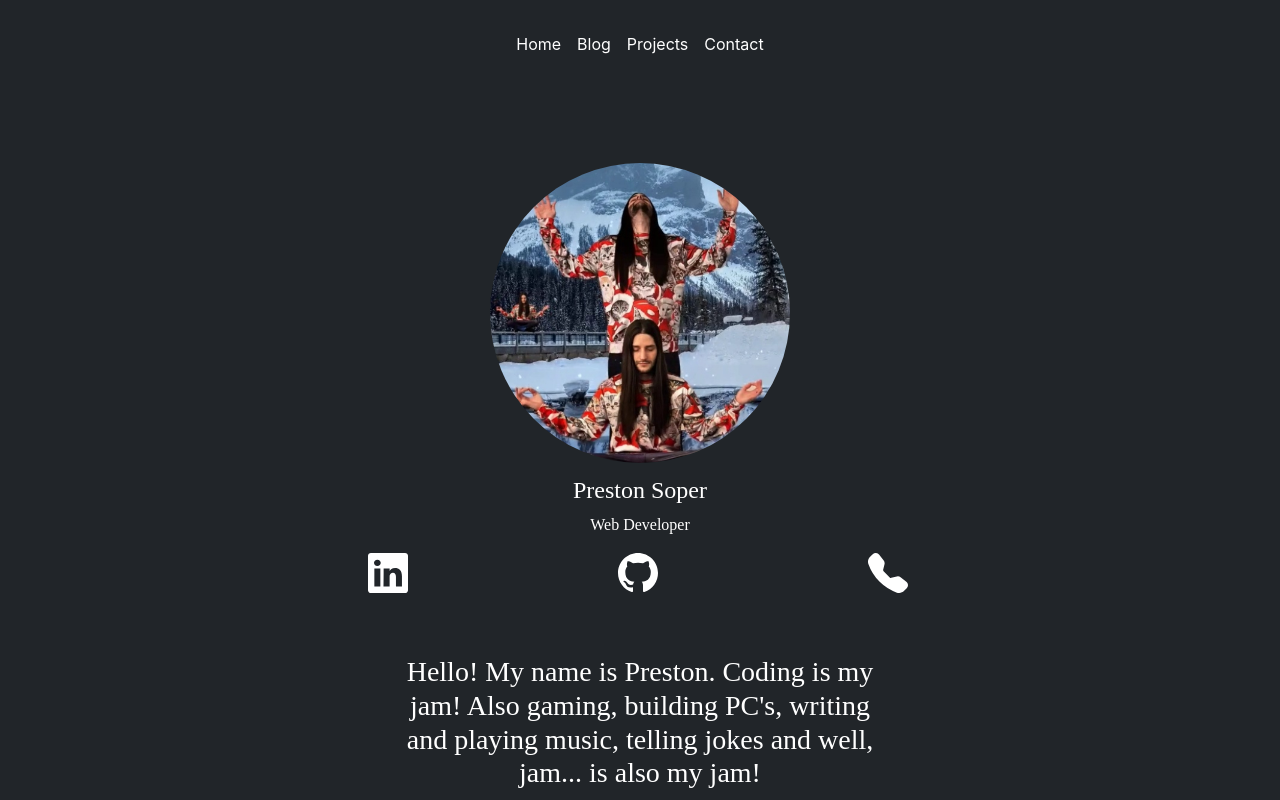
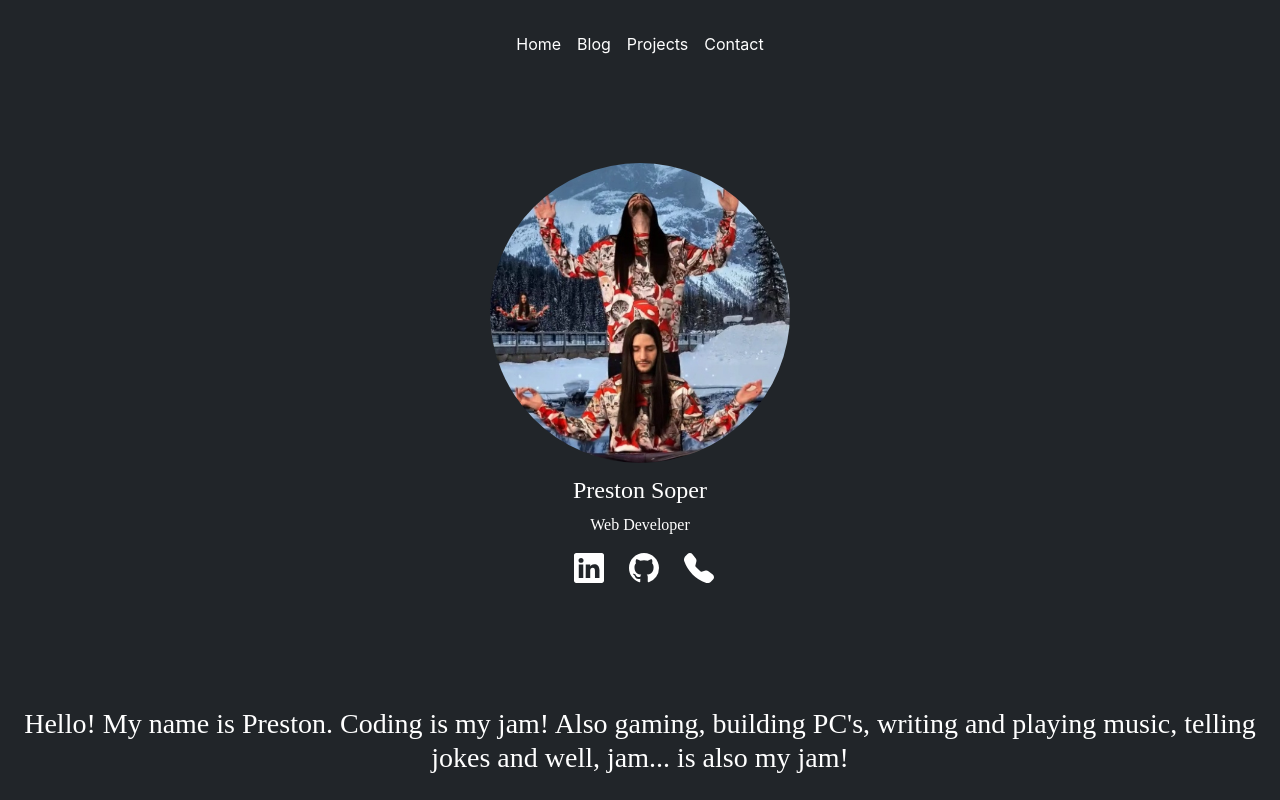
Before and after one commit to psoper1/psoper1.github.io, a React (Create React App) app in the folder app/: page / in a window 1280 px wide. Built offline with nearby package versions, Linux system fonts and the light colour scheme; the HTML template or start-up script is replaced by a standard one; a web font is replaced by a local one.

Commit message:
fixed social icon layout for the most part

```diff
--- a/app/src/App.css
+++ b/app/src/App.css
@@ -95,18 +95,16 @@
   color: inherit;
 }
 
-.social-icons {
-  margin-right: 22%;
+.icon {
+  padding-right: 25px;
 }
 
 
-.social-icons li {
-  border-width: 1px;
-  padding-left: 25%;
+.social-icons {
   list-style-type: none;
   justify-content: center;
-  align-items: center;
-  display: inline;
+  display: flex;
+  flex-direction: row;
 }
 
 .about {
@@ -121,8 +119,9 @@
 }
 
 #about {
-  width: 40%;
+  /* width: 40%; */
   height: auto;
+  margin-top: 124px;
 }
 
 * {
--- a/app/src/Components/AboutMe.js
+++ b/app/src/Components/AboutMe.js
@@ -1,9 +1,9 @@
 function AboutMe() {
     return (
         <>
-            <section className="text-center">
+            <div className="text-center">
                 <h3 id="about">Hello! My name is Preston. Coding is my jam! Also gaming, building PC's, writing and playing music, telling jokes and well, jam... is also my jam!</h3>
-            </section>
+            </div>
         </>
     )
 }
--- a/app/src/Components/Main Container/SocialIcons.js
+++ b/app/src/Components/Main Container/SocialIcons.js
@@ -5,15 +5,15 @@ function SocialIcons() {
     return (
         <>
             <ul className="social-icons text-center">
-                <li><a className="linkedin" href="https://www.linkedin.com/in/preston-soper-782586100/"><svg xmlns="http://www.w3.org/2000/svg" width="40" height="40" fill="currentColor" className="bi bi-linkedin" viewBox="0 0 16 16">
+                <li><a className="icon linkedin" href="https://www.linkedin.com/in/preston-soper-782586100/"><svg xmlns="http://www.w3.org/2000/svg" width="30" height="30" fill="currentColor" className="bi bi-linkedin" viewBox="0 0 16 16">
                     <path d="M0 1.146C0 .513.526 0 1.175 0h13.65C15.474 0 16 .513 16 1.146v13.708c0 .633-.526 1.146-1.175 1.146H1.175C.526 16 0 15.487 0 14.854V1.146zm4.943 12.248V6.169H2.542v7.225h2.401zm-1.2-8.212c.837 0 1.358-.554 1.358-1.248-.015-.709-.52-1.248-1.342-1.248-.822 0-1.359.54-1.359 1.248 0 .694.521 1.248 1.327 1.248h.016zm4.908 8.212V9.359c0-.216.016-.432.08-.586.173-.431.568-.878 1.232-.878.869 0 1.216.662 1.216 1.634v3.865h2.401V9.25c0-2.22-1.184-3.252-2.764-3.252-1.274 0-1.845.7-2.165 1.193v.025h-.016a5.54 5.54 0 0 1 .016-.025V6.169h-2.4c.03.678 0 7.225 0 7.225h2.4z" />
                 </svg></a></li>
-                <li><a className="github" href="https://github.com/psoper1"><svg xmlns="http://www.w3.org/2000/svg" width="40" height="40" fill="currentColor" className="bi bi-github" viewBox="0 0 16 16">
+                <li><a className="icon github" href="https://github.com/psoper1"><svg xmlns="http://www.w3.org/2000/svg" width="30" height="30" fill="currentColor" className="bi bi-github" viewBox="0 0 16 16">
                     <path d="M8 0C3.58 0 0 3.58 0 8c0 3.54 2.29 6.53 5.47 7.59.4.07.55-.17.55-.38 0-.19-.01-.82-.01-1.49-2.01.37-2.53-.49-2.69-.94-.09-.23-.48-.94-.82-1.13-.28-.15-.68-.52-.01-.53.63-.01 1.08.58 1.23.82.72 1.21 1.87.87 2.33.66.07-.52.28-.87.51-1.07-1.78-.2-3.64-.89-3.64-3.95 0-.87.31-1.59.82-2.15-.08-.2-.36-1.02.08-2.12 0 0 .67-.21 2.2.82.64-.18 1.32-.27 2-.27.68 0 1.36.09 2 .27 1.53-1.04 2.2-.82 2.2-.82.44 1.1.16 1.92.08 2.12.51.56.82 1.27.82 2.15 0 3.07-1.87 3.75-3.65 3.95.29.25.54.73.54 1.48 0 1.07-.01 1.93-.01 2.2 0 .21.15.46.55.38A8.012 8.012 0 0 0 16 8c0-4.42-3.58-8-8-8z" />
                 </svg></a></li>
 
                 {/* eslint-disable-next-line */}
-                <li><a className="telephone" href="/#/contact"><svg xmlns="http://www.w3.org/2000/svg" width="40" height="40" fill="currentColor" className="bi bi-telephone-fill" viewBox="0 0 16 16">
+                <li><a className="icon telephone" href="/#/contact"><svg xmlns="http://www.w3.org/2000/svg" width="30" height="30" fill="currentColor" className="bi bi-telephone-fill" viewBox="0 0 16 16">
                     <path fillRule="evenodd" d="M1.885.511a1.745 1.745 0 0 1 2.61.163L6.29 2.98c.329.423.445.974.315 1.494l-.547 2.19a.678.678 0 0 0 .178.643l2.457 2.457a.678.678 0 0 0 .644.178l2.189-.547a1.745 1.745 0 0 1 1.494.315l2.306 1.794c.829.645.905 1.87.163 2.611l-1.034 1.034c-.74.74-1.846 1.065-2.877.702a18.634 18.634 0 0 1-7.01-4.42 18.634 18.634 0 0 1-4.42-7.009c-.362-1.03-.037-2.137.703-2.877L1.885.511z" />
                 </svg></a>
                 </li>
```
